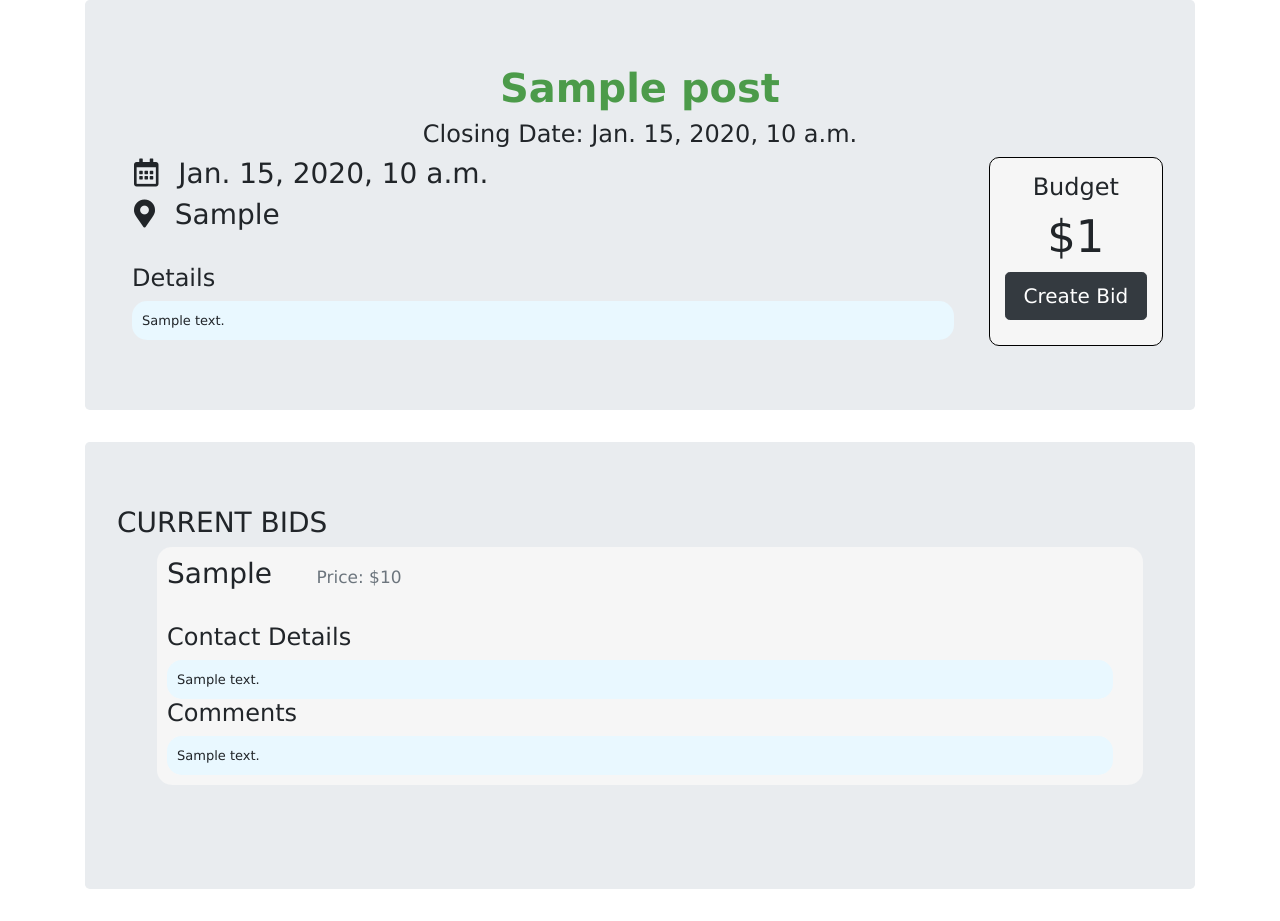
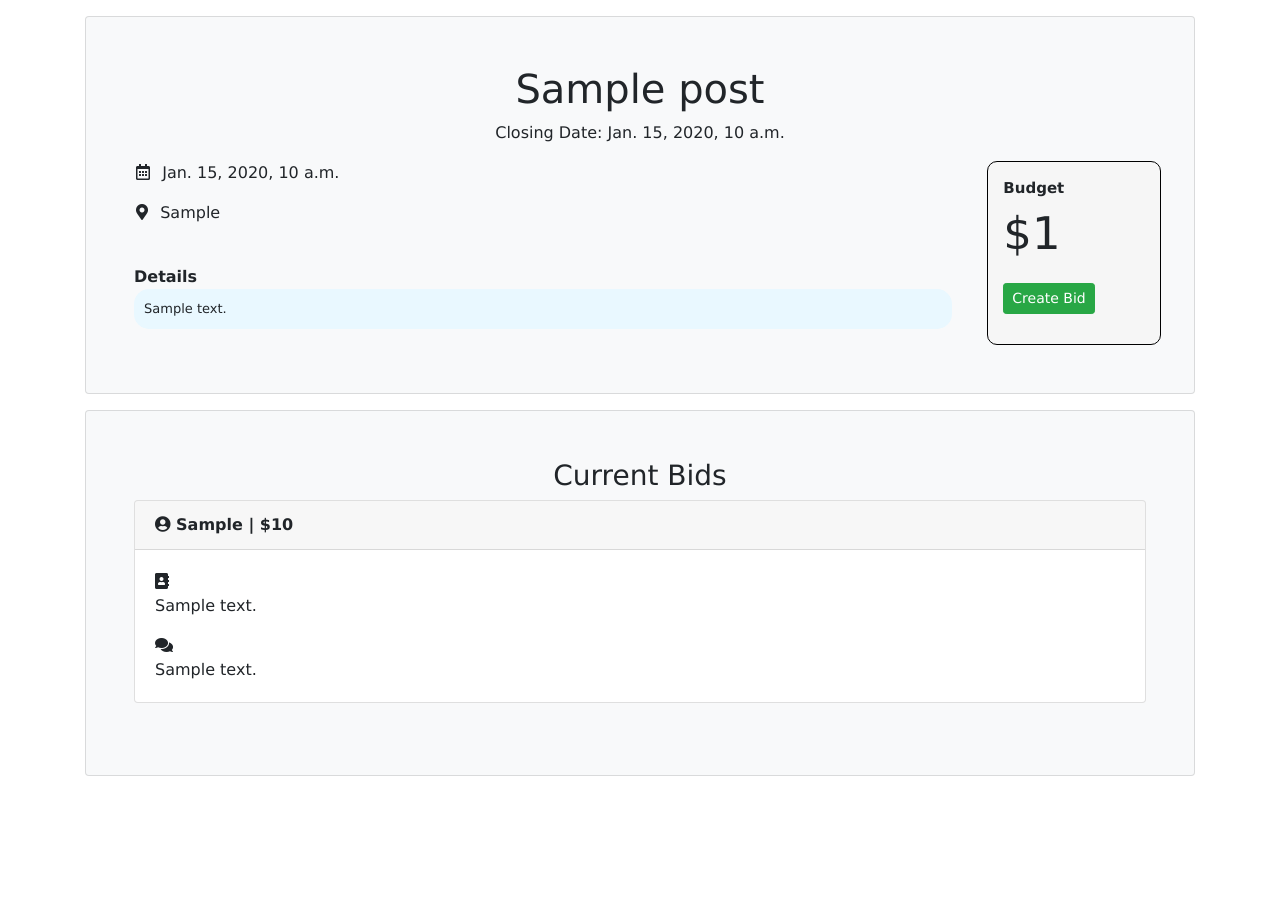
Before and after one commit to RemyBordignon/PartyWhip, a Django app: page /boards/1/ in a window 1280 px wide. Shown: the part 56-977 px from the top of the page. After the commit the page ends 832 px from the top, so only its background shows below. Run offline with Django 3.2, Linux system fonts and the light colour scheme; a user stored in the database is signed in; tables that the repository leaves empty hold one stand-in row (values such as "Sample post"); some libraries are stand-ins or nearby versions.

Commit message:
integrate details page

```diff
--- a/templates/boards/detail.html
+++ b/templates/boards/detail.html
@@ -10,48 +10,46 @@
     This post is {{ status }}
 </div>
 {% endif %}
-    <div class="jumbotron">
-    <h1 id="post-title" align="center">{{ post.title }}</h1>
-    <h4 align="center">Closing Date: {{ post.end_date }}</h4>
-        <div class="container">
+<div class="card bg-light mt-3">
+    <div class="container p-5">
+        <h1 align="center">{{ post.title }}</h1>
+        <p align="center">Closing Date: {{ post.end_date }}</p>
         <div class="row">
             <div class="col-sm-10">
-                    <h3><i id="icon" class="far fa-calendar-alt"></i> &nbsp{{ post.event_date }}</h3>
-                    <h3><i id="icon" class="fas fa-map-marker-alt"></i> &nbsp{{ post.location }}</h3>
+                <p><i id="icon" class="far fa-calendar-alt"></i> &nbsp{{ post.event_date }}</p>
+                <p><i id="icon" class="fas fa-map-marker-alt"></i> &nbsp{{ post.location }}</p>
                 <br>
-                    <h4>Details </h4>
-                    <div id="description"> {{ post.comment }} </div>
+                <strong>Details </strong>
+                <p id="description"> {{ post.comment }} </p>
             </div>
             <div id="budget-box" class="col-sm-2">
-                    <h4 align="center">Budget</h4>
-                    <h3 id="budget" align="center">${{ post.budget }}</h3>
+                <strong align="center">Budget</strong>
+                <p id="budget">${{ post.budget }}</p>
                 <a href="{% url 'boards:create_bid' %}">
-                        <button class="btn btn-dark btn-lg btn-block">Create Bid</button>
+                    <button class="btn btn-success btn-sm">Create Bid</button>
                 </a>
             </div>
         </div>
     </div>
 </div>
 
-    <div class="jumbotron">
-        <h3>CURRENT BIDS</h3>
-        <ul>
+<div class="card bg-light mt-3">
+    <div class="container p-5">
+        <h3 align="center">Current Bids</h3>
         {% for bid in post.bid_set.all %}
-                <div id="bids">
-                    <h3 id>{{ bid.user }} &nbsp &nbsp
-                        <small id="bidder-price" class="text-muted">Price: ${{ bid.price }}</small>
-                    </h3>
-                    <br>
-                    <h4>Contact Details </h4>
-                    <div id="description">{{ bid.contact_details }}</div>
-                    <h4>Comments</h4>
-                    <div id="description">{{ bid.comment }}</div>
+        <div class="card">
+            <div class="card-header">
+                <strong><i class="fas fa-user-circle"></i> {{ bid.user }} | ${{bid.price}}</strong>
+            </div>
+            <div class="card-body">
+                <i class="fas fa-address-book"></i>
+                <p class="card-text">{{ bid.contact_details }}</p>
+                <i class="fas fa-comments"></i>
+                <p class="card-text">{{ bid.comment }}</p>
+            </div>
         </div>
         <br>
         {% endfor %}
 
-
-        </ul>
-
     </div>
     {% endblock %}
```
Lines whose indentation alone changed are shown as unchanged.
